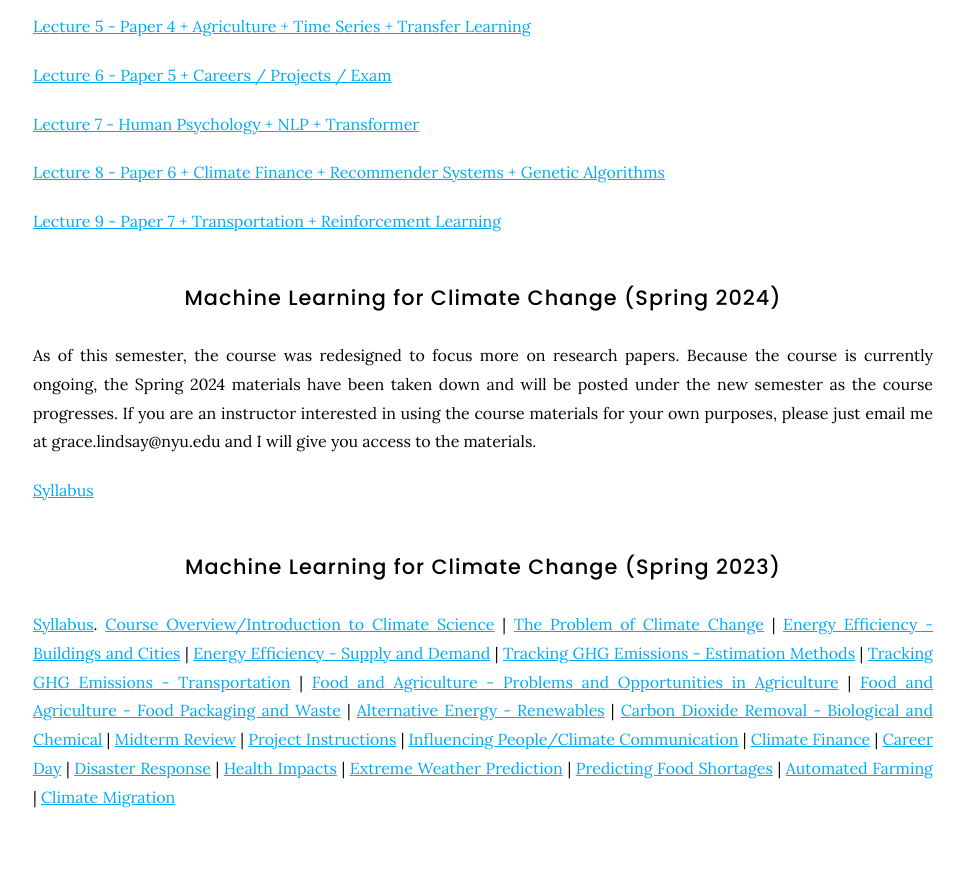
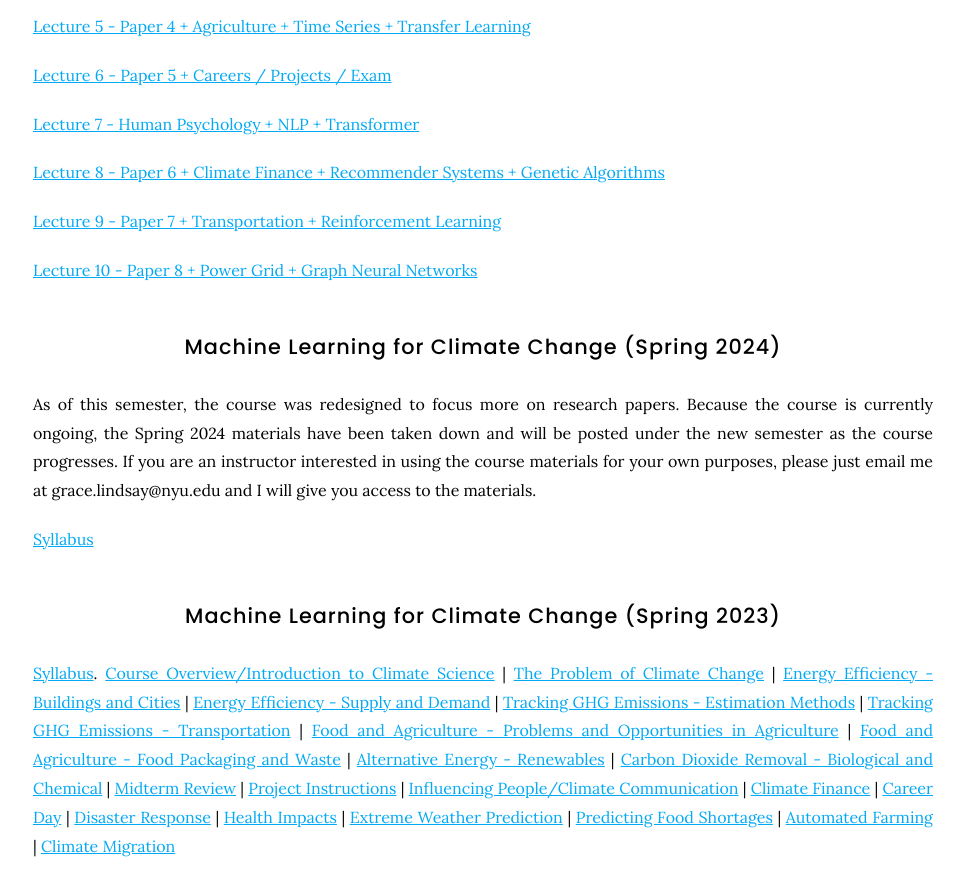
Before and after one commit to Lindsay-Lab/lindsay-lab.github.io, a Jekyll site: the page built from teaching/index.md, in a window 1280 px wide and 900 px high, scrolled down 772 px. Shown: the top 896 px of the window, without its empty margins (157-1121 px from the left). Built offline with Jekyll 4.4.1, drawn with Linux system fonts in a browser that asks for light colours; nearby versions of some CDN libraries.

Commit message:
Update index.md

```diff
--- a/teaching/index.md
+++ b/teaching/index.md
@@ -30,6 +30,8 @@ I usually teach Data Literacy for Psychology (PSYCH-UA 8) in the Fall and Machin
 [Lecture 8 - Paper 6 + Climate Finance + Recommender Systems + Genetic Algorithms](https://lindsay-lab.github.io/ClimateML_Lectures/Lecture%208%20-%20Paper%206%20%2B%20Climate%20Finance%20%2B%20Recommenders%20%2B%20GA2025.pdf)
 
 [Lecture 9 - Paper 7 + Transportation + Reinforcement Learning](https://lindsay-lab.github.io/ClimateML_Lectures/Lecture9-Paper7+Transportation+ReinforcementLearning2025.pdf)
+
+[Lecture 10 - Paper 8 + Power Grid + Graph Neural Networks](https://lindsay-lab.github.io/ClimateML_Lectures/Lecture10Paper8PowerGridGraphNeuralNetworks.pdf)
 
 ## Machine Learning for Climate Change (Spring 2024)
 As of this semester, the course was redesigned to focus more on research papers. Because the course is currently ongoing, the Spring 2024 materials have been taken down and will be posted under the new semester as the course progresses. If you are an instructor interested in using the course materials for your own purposes, please just email me at grace.lindsay@nyu.edu and I will give you access to the materials.
```
